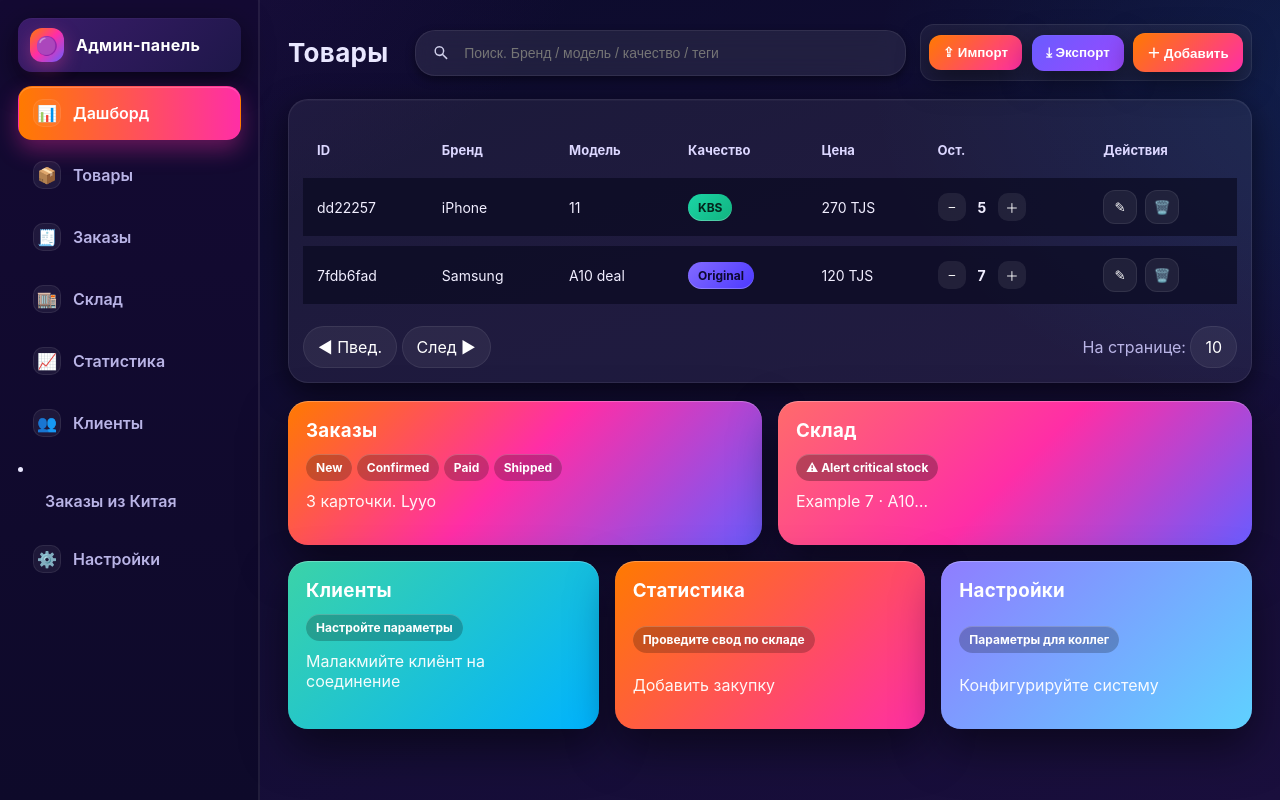
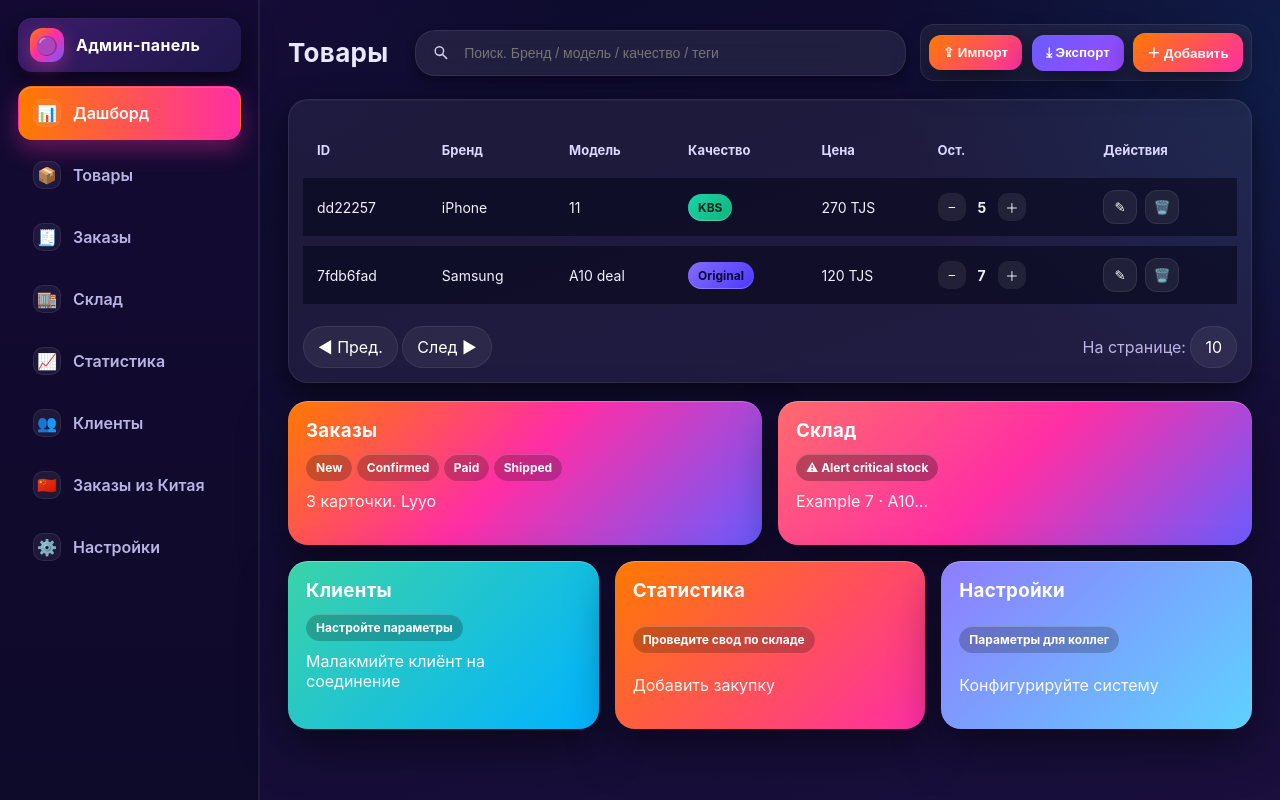
Before and after one commit to Muhammadfotima2/admin-panel, a Python web app: template templates/products.html in a window 1280 px wide. Run offline with Jinja, Linux system fonts and the light colour scheme; the template is opened without the code that fills it, so the values that code supplies are empty.

Commit message:
Update products.html

```diff
--- a/templates/products.html
+++ b/templates/products.html
@@ -220,12 +220,9 @@
         <a href="#"><span class="icon">📈</span><span class="label">Статистика</span></a>
         <a href="#"><span class="icon">👥</span><span class="label">Клиенты</span></a>
 
-   <li>
-  <a href="/admin/china-orders">
-    <i class="ri-flag-2-line"></i>
-    <span>Заказы из Китая</span>
-  </a>
-</li>
+        <!-- Исправленный пункт: одинаковая структура, без <li> -->
+        <a href="/admin/china-orders"><span class="icon">🇨🇳</span><span class="label">Заказы из Китая</span></a>
+
         <a href="#"><span class="icon">⚙️</span><span class="label">Настройки</span></a>
       </nav>
     </aside>
@@ -309,7 +306,7 @@
 
         <div class="pager">
           <div>
-            <span class="chip">◀ Пвед.</span>
+            <span class="chip">◀ Пред.</span>
             <span class="chip">След ▶</span>
           </div>
           <div>
```
